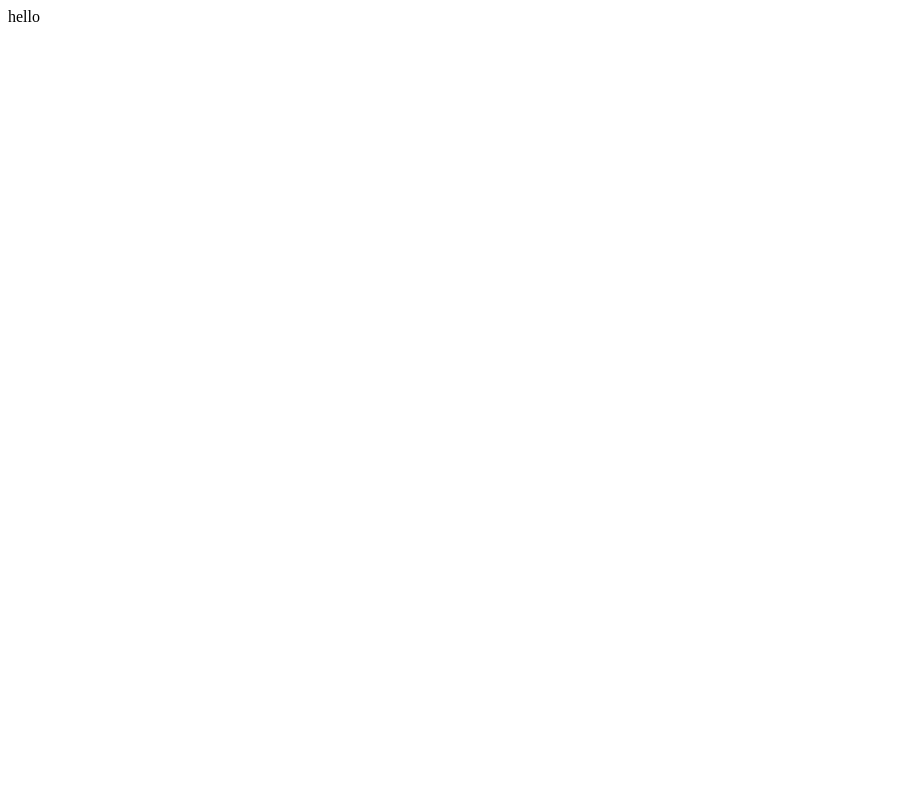
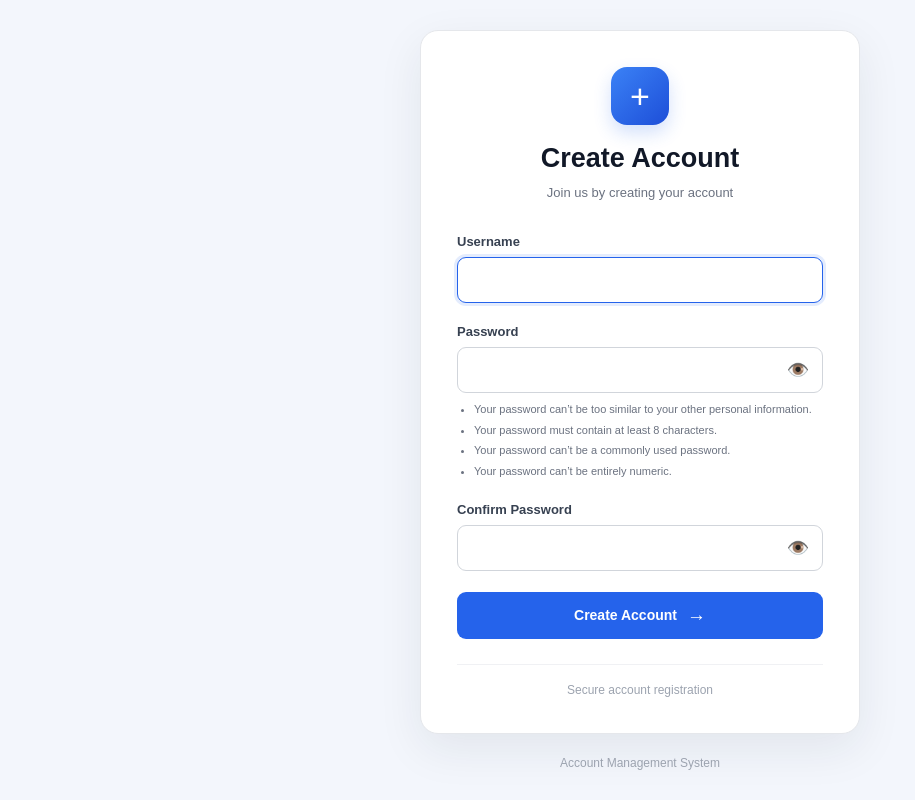
Before and after one commit to MeeranHusain/Django, a Django app: page /register/ in a window 1280 px wide. Before the commit the part shown is almost empty. Shown: the whole page, without its empty margins (0-915 px from the left). Run offline with Django 5.2, Linux system fonts and the light colour scheme.

Commit message:
Implement user registration view and template with form handling and styling

```diff
--- /dev/null
+++ b/Employee_main/static/css/account_css/register.css
@@ -0,0 +1,315 @@
+
+/* =====================================
+   GLOBAL STYLES
+===================================== */
+
+* {
+    margin: 0;
+    padding: 0;
+    box-sizing: border-box;
+}
+
+body {
+    font-family: Arial, Helvetica, sans-serif;
+    color: #1f2937;
+    background: #f3f6fc;
+}
+
+
+/* =====================================
+   PAGE LAYOUT
+===================================== */
+
+.register-page {
+    min-height: 100vh;
+    display: flex;
+    flex-direction: column;
+    justify-content: center;
+    align-items: center;
+    padding: 30px 16px;
+}
+
+
+/* =====================================
+   REGISTER CARD
+===================================== */
+
+.register-card {
+    width: 100%;
+    max-width: 440px;
+    padding: 36px;
+    background: #ffffff;
+    border: 1px solid #e5e7eb;
+    border-radius: 18px;
+
+    box-shadow: 0 15px 45px rgba(31, 41, 55, 0.08);
+}
+
+
+/* =====================================
+   HEADER
+===================================== */
+
+.register-header {
+    text-align: center;
+    margin-bottom: 30px;
+}
+
+.brand-icon {
+    width: 58px;
+    height: 58px;
+    margin: 0 auto 18px;
+
+    display: flex;
+    align-items: center;
+    justify-content: center;
+
+    border-radius: 16px;
+    background: linear-gradient(135deg, #3b82f6, #1d4ed8);
+    color: #ffffff;
+
+    box-shadow: 0 8px 18px rgba(37, 99, 235, 0.2);
+}
+
+.brand-icon span {
+    font-size: 34px;
+    font-weight: 400;
+}
+
+.register-header h1 {
+    margin-bottom: 9px;
+    font-size: 27px;
+    font-weight: 700;
+    color: #111827;
+}
+
+.register-header p {
+    color: #6b7280;
+    font-size: 13px;
+    line-height: 1.6;
+}
+
+
+/* =====================================
+   FORM FIELDS
+===================================== */
+
+.form-group {
+    margin-bottom: 21px;
+}
+
+.form-group label {
+    display: block;
+    margin-bottom: 8px;
+
+    color: #374151;
+    font-size: 13px;
+    font-weight: 600;
+}
+
+/* Django-generated input fields */
+.form-group input {
+    display: block;
+    width: 100%;
+    height: 46px;
+
+    padding: 0 13px;
+
+    border: 1px solid #d1d5db;
+    border-radius: 9px;
+
+    background: #ffffff;
+    color: #111827;
+
+    font-size: 14px;
+    outline: none;
+
+    transition: border-color 0.2s, box-shadow 0.2s;
+}
+
+.form-group input:focus {
+    border-color: #2563eb;
+    box-shadow: 0 0 0 3px rgba(37, 99, 235, 0.12);
+}
+
+
+/* =====================================
+   PASSWORD HELP TEXT
+===================================== */
+
+.help-text {
+    margin-top: 8px;
+    color: #6b7280;
+    font-size: 11px;
+    line-height: 1.6;
+}
+
+.help-text ul {
+    padding-left: 17px;
+}
+
+.help-text li {
+    margin-bottom: 3px;
+}
+
+
+/* =====================================
+   VALIDATION ERRORS
+===================================== */
+
+.field-error {
+    display: block;
+    margin-top: 7px;
+
+    color: #dc2626;
+    font-size: 12px;
+    line-height: 1.5;
+}
+
+.error-box {
+    margin-bottom: 20px;
+    padding: 12px 14px;
+
+    background: #fef2f2;
+    border: 1px solid #fecaca;
+    border-radius: 8px;
+
+    color: #b91c1c;
+    font-size: 12px;
+}
+
+
+/* =====================================
+   SUBMIT BUTTON
+===================================== */
+
+.register-btn {
+    width: 100%;
+    min-height: 47px;
+
+    display: flex;
+    align-items: center;
+    justify-content: center;
+    gap: 10px;
+
+    margin-top: 8px;
+    padding: 12px 18px;
+
+    border: none;
+    border-radius: 9px;
+
+    background: #2563eb;
+    color: #ffffff;
+
+    font-size: 14px;
+    font-weight: 600;
+
+    cursor: pointer;
+
+    transition: background 0.2s, transform 0.2s;
+}
+
+.register-btn:hover {
+    background: #1d4ed8;
+    transform: translateY(-1px);
+}
+
+.register-btn span {
+    font-size: 19px;
+}
+
+
+/* =====================================
+   CARD FOOTER
+===================================== */
+
+.register-footer {
+    margin-top: 25px;
+    padding-top: 18px;
+
+    border-top: 1px solid #f0f1f4;
+    text-align: center;
+}
+
+.register-footer p {
+    color: #9ca3af;
+    font-size: 12px;
+}
+
+.page-footer {
+    margin-top: 22px;
+    color: #9ca3af;
+    font-size: 12px;
+    text-align: center;
+}
+
+
+/* =====================================
+   RESPONSIVE DESIGN
+===================================== */
+
+@media (max-width: 480px) {
+
+    .register-card {
+        padding: 27px 21px;
+        border-radius: 14px;
+    }
+
+    .register-header h1 {
+        font-size: 24px;
+    }
+
+    .brand-icon {
+        width: 52px;
+        height: 52px;
+    }
+}
+
+
+/* PASSWORD SHOW / HIDE EYE ICON */
+
+.password-wrapper {
+    position: relative;
+    width: 100%;
+}
+
+.password-wrapper input {
+    display: block;
+    width: 100%;
+    height: 46px;
+    padding: 0 45px 0 13px;
+}
+
+.toggle-password {
+    position: absolute;
+    right: 10px;
+    top: 50%;
+    transform: translateY(-50%);
+
+    display: flex;
+    align-items: center;
+    justify-content: center;
+
+    width: 30px;
+    height: 30px;
+    padding: 0;
+
+    border: none;
+    border-radius: 5px;
+    background: transparent;
+    color: #64748b;
+
+    font-size: 18px;
+    line-height: 1;
+    cursor: pointer;
+    z-index: 2;
+}
+
+.toggle-password:hover {
+    background: #eff6ff;
+    color: #2563eb;
+}
+
+.toggle-password:focus-visible {
+    outline: 2px solid #2563eb;
+}
--- /dev/null
+++ b/Employee_main/static/js/accounts_js/register.js
@@ -0,0 +1,17 @@
+function togglePassword(inputId, button) {
+    const passwordInput = document.getElementById(inputId);
+
+    if (!passwordInput) {
+        return;
+    }
+
+    if (passwordInput.type === "password") {
+        passwordInput.type = "text";
+        button.textContent = "🙈";
+        button.setAttribute("aria-label", "Hide password");
+    } else {
+        passwordInput.type = "password";
+        button.textContent = "👁️";
+        button.setAttribute("aria-label", "Show password");
+    }
+}
--- a/accounts/views.py
+++ b/accounts/views.py
@@ -4,5 +4,6 @@ from django.contrib.auth.forms import UserCreationForm
 # Create your views here.
 def register(request):
     form = UserCreationForm()
-    print(form)
-    return render(request, 'accounts/register.html')
+    context = {'form': form}
+    # print(form)
+    return render(request, 'accounts/register.html', context)
--- a/templates/accounts/register.html
+++ b/templates/accounts/register.html
@@ -1 +1,113 @@
-hello
+{% load static %}
+
+<!DOCTYPE html>
+<html lang="en">
+
+<head>
+    <meta charset="UTF-8">
+    <meta name="viewport" content="width=device-width, initial-scale=1.0">
+    <title>Create Account</title>
+
+    <link rel="stylesheet" href="{% static 'css/account_css/register.css' %}">
+</head>
+<body>
+    <main class="register-page">
+        <section class="register-card">
+            <!-- Header -->
+            <div class="register-header">
+                <div class="brand-icon">
+                    <span>+</span>
+                </div>
+                <h1>Create Account</h1>
+                <p>Join us by creating your account</p>
+            </div>
+
+
+            <!-- Registration Form -->
+            <form method="POST" action="{% url 'register' %}">
+                {% csrf_token %}
+
+                <!-- General Errors -->
+                {% if form.non_field_errors %}
+                    <div class="error-box">
+                        {{ form.non_field_errors }}
+                    </div>
+                {% endif %}
+
+
+                <!-- Username -->
+                <div class="form-group">
+                    <label for="{{ form.username.id_for_label }}">Username</label>
+                    {{ form.username }}
+
+                    {% for error in form.username.errors %}
+                        <small class="field-error">{{ error }}</small>
+                    {% endfor %}
+                </div>
+
+
+                <!-- Password -->
+                <div class="form-group">
+                    <label for="{{ form.password1.id_for_label }}">Password</label>
+
+                    <div class="password-wrapper">
+                        {{ form.password1 }}
+                        <button type="button" class="toggle-password" onclick="togglePassword('{{ form.password1.id_for_label }}', this)" aria-label="Show password">
+                            👁️
+                        </button>
+                    </div>
+
+                    {% for error in form.password1.errors %}
+                        <small class="field-error">{{ error }}</small>
+                    {% endfor %}
+
+                    {% if form.password1.help_text %}
+                        <div class="help-text">{{ form.password1.help_text|safe }}</div>
+                    {% endif %}
+                </div>
+
+
+
+                <!-- Confirm Password -->
+                <div class="form-group">
+                    <label for="{{ form.password2.id_for_label }}">Confirm Password</label>
+
+                    <div class="password-wrapper">
+                        {{ form.password2 }}
+                        <button type="button" class="toggle-password" onclick="togglePassword('{{ form.password2.id_for_label }}', this)" aria-label="Show password">
+                            👁️
+                        </button>
+                    </div>
+
+                    {% for error in form.password2.errors %}
+                        <small class="field-error">{{ error }}</small>
+                    {% endfor %}
+                </div>
+
+
+
+
+                <!-- Submit -->
+                <button type="submit" class="register-btn">Create Account<span aria-hidden="true">&rarr;</span>
+                </button>
+
+            </form>
+
+            <!-- Footer -->
+            <div class="register-footer">
+                <p>Secure account registration</p>
+            </div>
+
+        </section>
+
+        <p class="page-footer">
+            Account Management System
+        </p>
+
+    </main>
+
+
+    <script src="{% static 'js/accounts_js/register.js' %}"></script>
+
+</body>
+</html>
```
